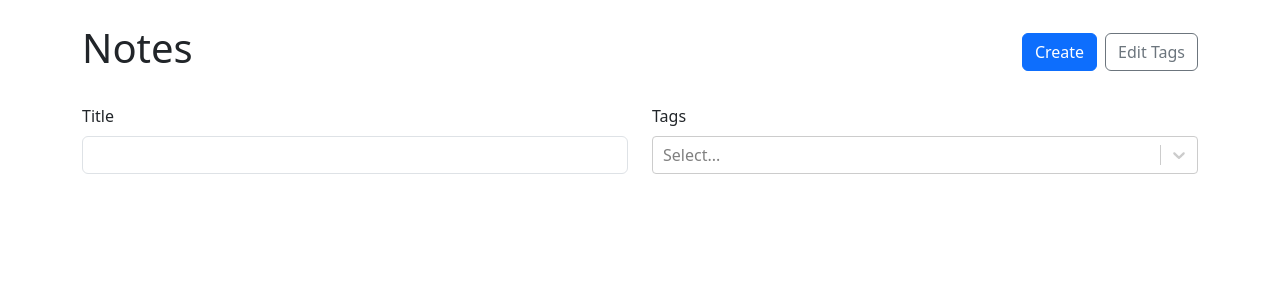
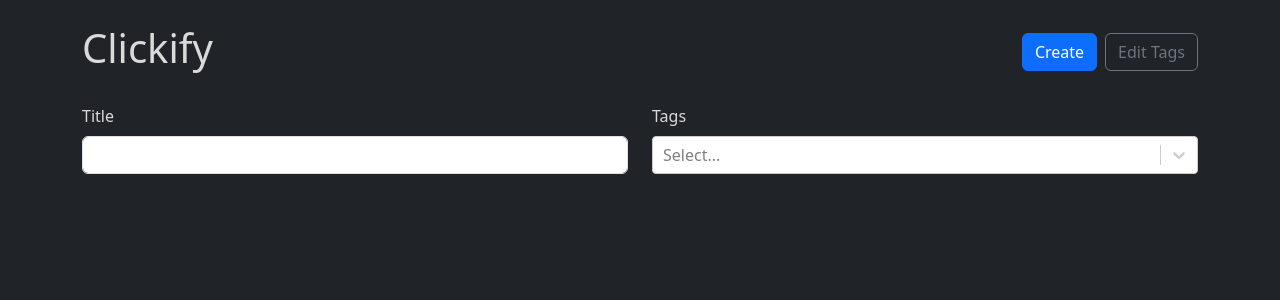
Before and after one commit to anask601/Clickify, a React (Vite) app: page / in a window 1280 px wide. Shown: the top 300 px of the page. Built offline with nearby package versions, Linux system fonts and the light colour scheme.

Commit message:
♻️ Some refactor of code

```diff
--- /dev/null
+++ b/src/App.css
@@ -0,0 +1,4 @@
+body {
+  background: #202328;
+  color: #dadada;
+}
--- a/src/App.tsx
+++ b/src/App.tsx
@@ -9,7 +9,7 @@ import { NoteList } from "./components/NoteList";
 import { NoteLayout } from "./components/NoteLayout";
 import { Note } from "./components/Note";
 import { EditNote } from "./components/EditModal";
-
+import "./App.css";
 export type Note = {
   id: string;
 } & NoteData;
--- a/src/components/NoteList.tsx
+++ b/src/components/NoteList.tsx
@@ -62,7 +62,7 @@ export function NoteList({
     <>
       <Row className="align-items-center mb-4">
         <Col>
-          <h1>Notes</h1>
+          <h1>Clickify</h1>
         </Col>
         <Col xs="auto">
           <Stack gap={2} direction="horizontal">
```
